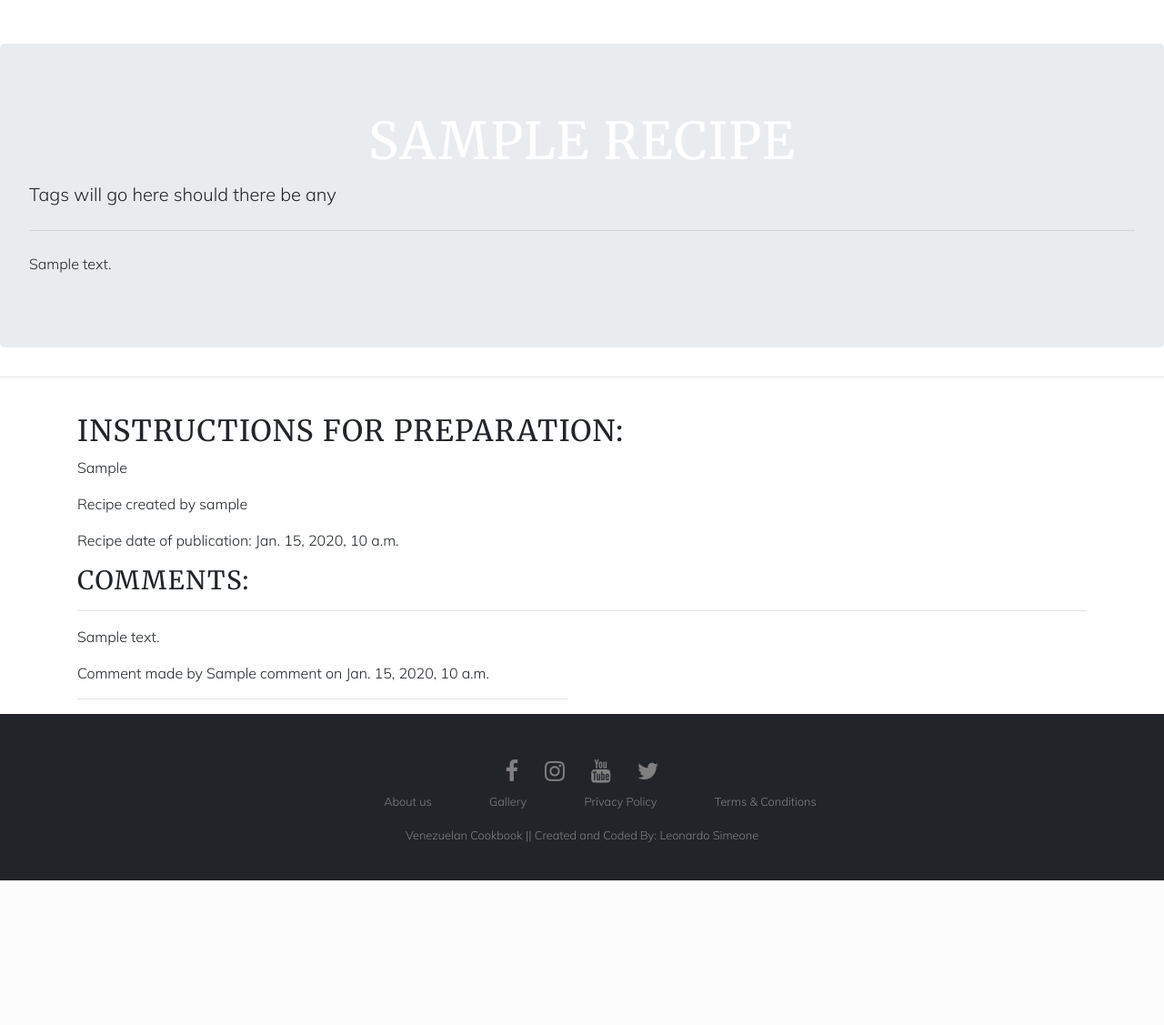
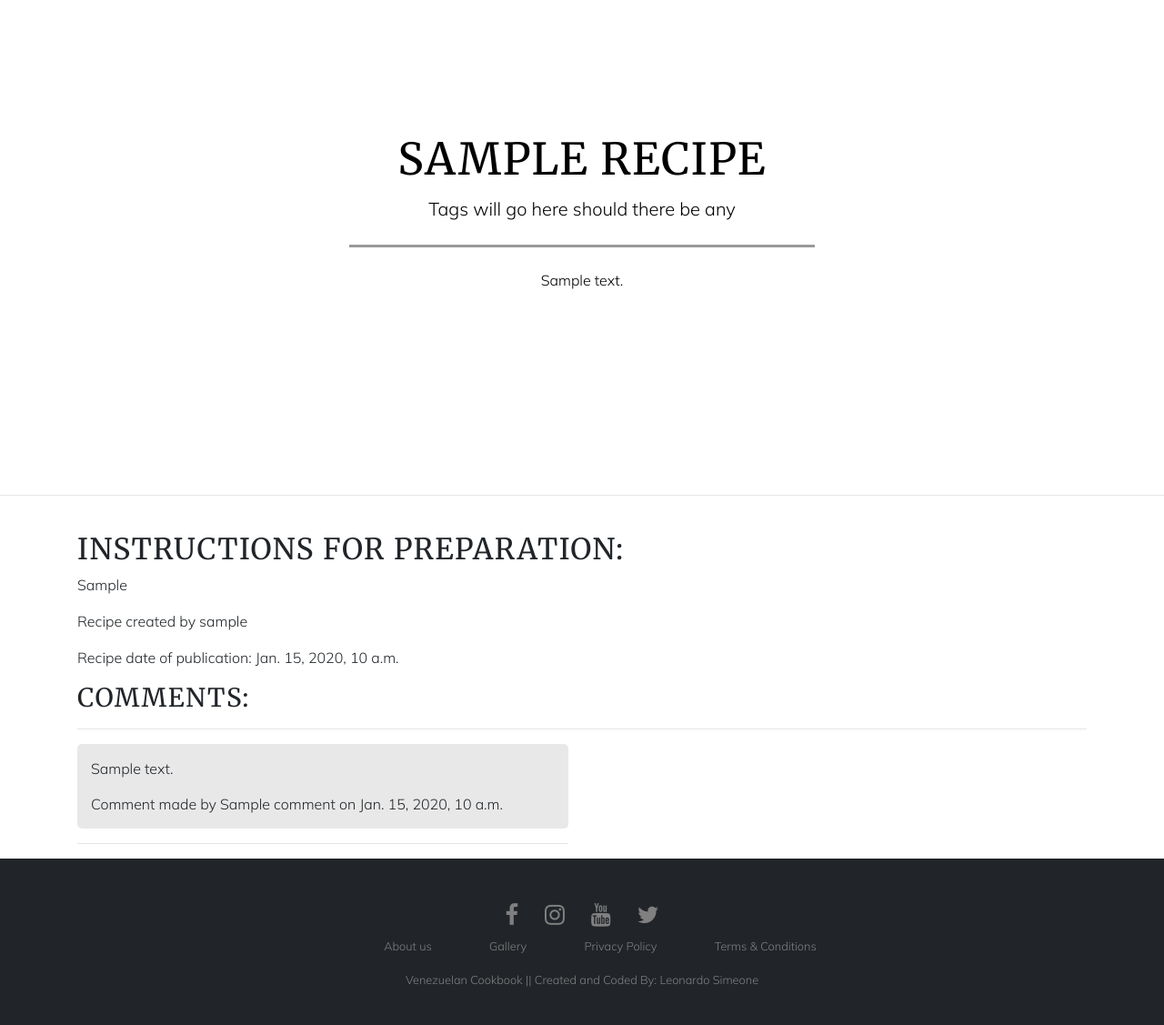
Before and after one commit to leonardo-simeone/venezuelan-food-cookbook, a Django app: page /recipe/1/ in a window 1280 px wide. Shown: the part 56-1183 px from the top of the page at 91% size. Before the commit the page ends 1024 px from the top, so only its background shows below. Run offline with Django 3.2, Linux system fonts and the light colour scheme; tables that the repository leaves empty hold one stand-in row (values such as "Sample post").

Commit message:
Style recipe page and its content

```diff
--- a/static/css/style.css
+++ b/static/css/style.css
@@ -26,13 +26,19 @@ h1 {
 
 /* LINKS */
 
-.nav-item a {
-    transition:0.5s;
-    color: antiquewhite;
+.navbar-dark .navbar-nav .nav-link {
+    transition:0.4s;
+    color: rgba(255,255,255,.5);
 }
 
-.nav-item a:hover {
-    color: #fff;
+.navbar-dark .navbar-nav .nav-link:hover {
+    color: white;
+}
+
+.card-body h2 {
+    margin-top: 8px;
+    font-size: 1rem;
+    letter-spacing: 0.5px;
 }
 
 span#user {
@@ -77,6 +83,76 @@ span#user {
 
 body a {
     text-decoration: none !important;
+}
+
+/* JUMBOTRON */
+
+.jumbotron {
+    background: no-repeat center;
+  }
+
+.jumbotron hr {
+    border-top: 3px solid rgba(0,0,0,.4);
+    width: 40vw;
+  }
+
+.display-4 {
+    font-size: 3rem
+  }
+
+.jumbo-title {
+    margin-top: 25px
+}
+
+.jumbo-text {
+    text-align: center;
+}
+
+.jumbotron h1, .jumbotron p {
+    color: black
+}
+
+.jumbo-mask {
+    background-color: rgba(255, 255, 255, .7);
+    border-radius: 5px;
+    width: 70%;
+    height: 30vh;
+    margin: 0 auto;
+}
+
+@media screen and (min-width:820px) {
+    .jumbotron {
+        background-size: cover;
+        height: 60vh;
+        width: 90%;
+        margin: 0 auto;
+    }
+}
+
+@media screen and (max-width:768px) {
+    .display-4 {
+        font-size: 2rem;
+    }
+}
+
+/* CONTENT */
+
+#instructions {
+    text-align: justify;
+}
+
+#comment-background {
+    background-color: rgba(33, 37, 41, .1);
+    border-radius: 5px;
+}
+
+.comment-p {
+    padding: 15px;
+    margin-bottom: 0;
+}
+
+#comment-p2 {
+    padding-top: 0;
 }
 
 /* FOOTER */
```
